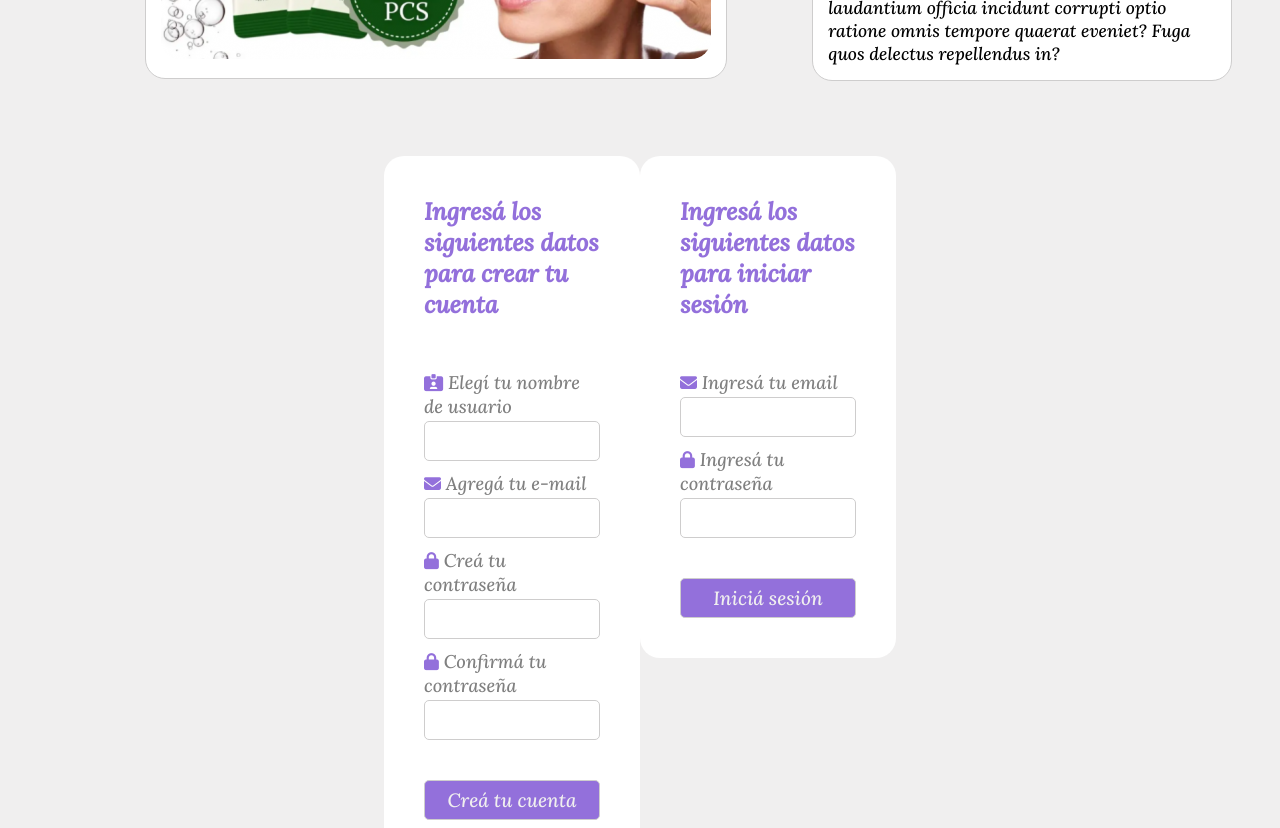
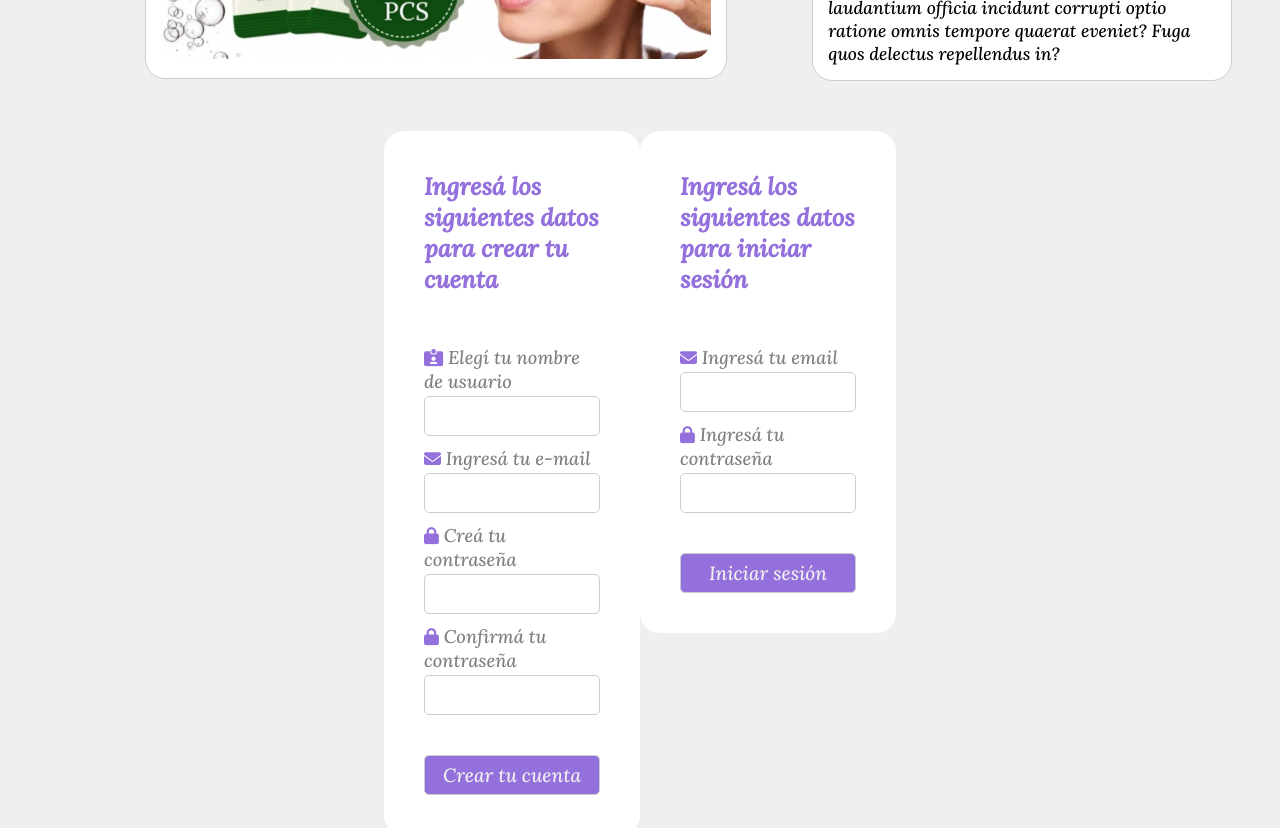
Before and after one commit to lorenzoSanchez97/ShowRoom, a React (Vite) app in the folder ShowRoom-FrontEnd/: page /productDetail in a window 1280 px wide. Shown: the part 720-1548 px from the top of the page. Built offline with nearby package versions, Linux system fonts and the light colour scheme.

Commit message:
Ajusto estilos formularios

```diff
--- a/ShowRoom-FrontEnd/src/components/Form/Form.jsx
+++ b/ShowRoom-FrontEnd/src/components/Form/Form.jsx
@@ -13,7 +13,7 @@ function Form({ title, labels, labelIcons, inputTypes, button }) {
                             <input type={inputTypes[index]} />
                         </React.Fragment>
                     ))}
-                    <button type="submit" id="form-button">{button}</button>
+                    <button type="submit" className="form-button">{button}</button>
                 </form>
             </div>
     )
--- a/ShowRoom-FrontEnd/src/components/Form/form.css
+++ b/ShowRoom-FrontEnd/src/components/Form/form.css
@@ -3,7 +3,6 @@
     border-radius: 20px;
     padding: 40px;
     width: 20%;
-    margin: 25px 0px;
     height: fit-content;
 }
 
@@ -37,7 +36,7 @@
     margin-bottom: 3px;
 }
 
-#form-button {
+.form-button {
     width: 100%;
     height: 40px;
     border-radius: 5px;
@@ -49,7 +48,7 @@
     margin-top: 30px;
 }
 
-#form-button:hover {
+.form-button:hover {
     cursor: pointer;
     background-color: var(--color3);
 }
--- a/ShowRoom-FrontEnd/src/components/Modal/Modal.jsx
+++ b/ShowRoom-FrontEnd/src/components/Modal/Modal.jsx
@@ -7,17 +7,17 @@ function Modal() {
         <section className="modal-main-container">
             <Form
                 title="Ingresá los siguientes datos para crear tu cuenta"
-                labels={["Elegí tu nombre de usuario", "Agregá tu e-mail", "Creá tu contraseña", "Confirmá tu contraseña"]}
-                labelIcons={["fa-solid fa-id-card-clip", "fa-solid fa-envelope", "fa-solid fa-lock", "fa-solid fa-lock" ]}
+                labels={["Elegí tu nombre de usuario", "Ingresá tu e-mail", "Creá tu contraseña", "Confirmá tu contraseña"]}
+                labelIcons={["fa-solid fa-id-card-clip", "fa-solid fa-envelope", "fa-solid fa-lock", "fa-solid fa-lock"]}
                 inputTypes={["text", "email", "password", "password"]}
-                button="Creá tu cuenta"
+                button="Crear tu cuenta"
             />
             <Form
-            title="Ingresá los siguientes datos para iniciar sesión"
-            labels={["Ingresá tu email", "Ingresá tu contraseña"]}
-            labelIcons={["fa-solid fa-envelope", "fa-solid fa-lock"]}
-            inputTypes={["email", "password"]}
-            button="Iniciá sesión"
+                title="Ingresá los siguientes datos para iniciar sesión"
+                labels={["Ingresá tu email", "Ingresá tu contraseña"]}
+                labelIcons={["fa-solid fa-envelope", "fa-solid fa-lock"]}
+                inputTypes={["email", "password"]}
+                button="Iniciar sesión"
             />
         </section>
 
```
